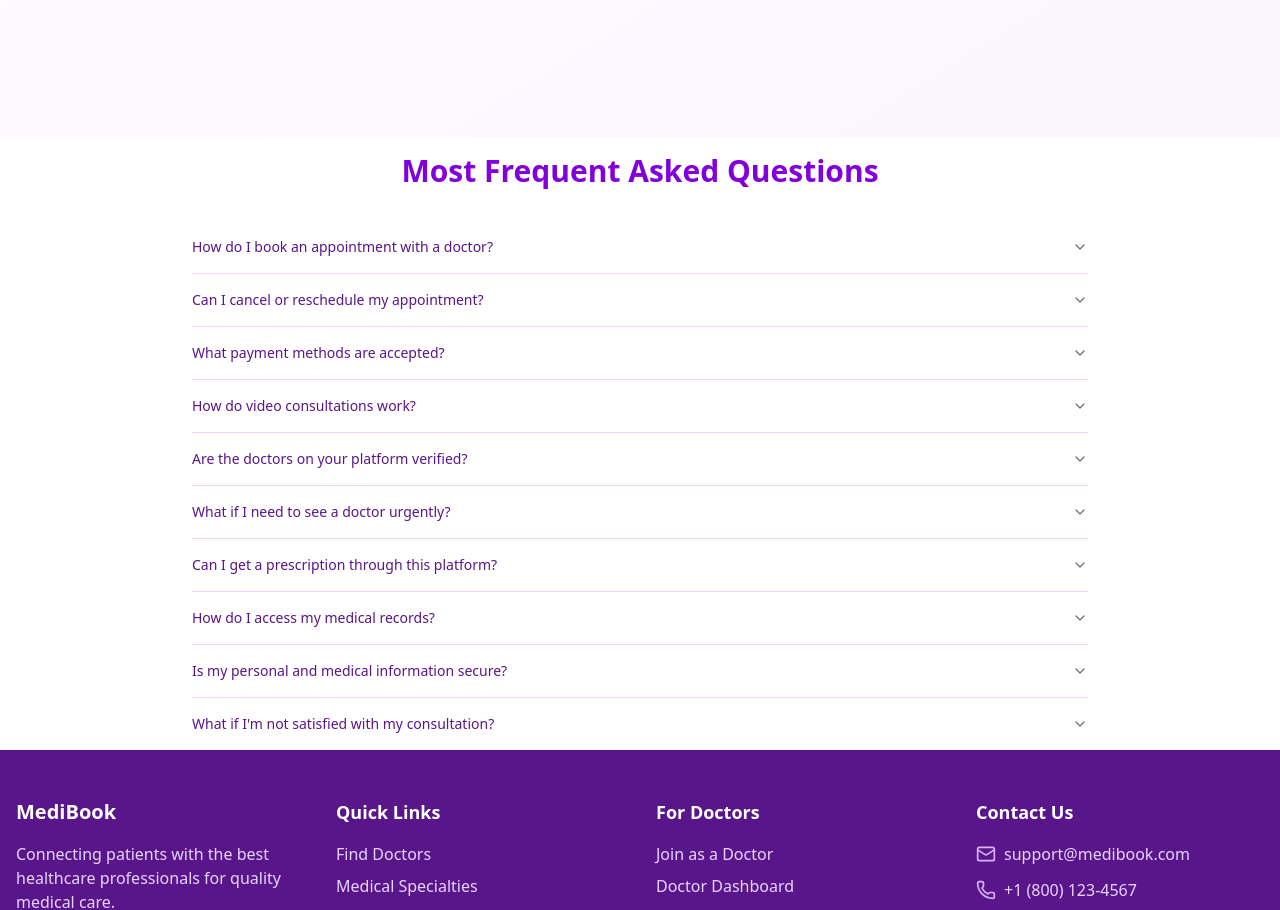
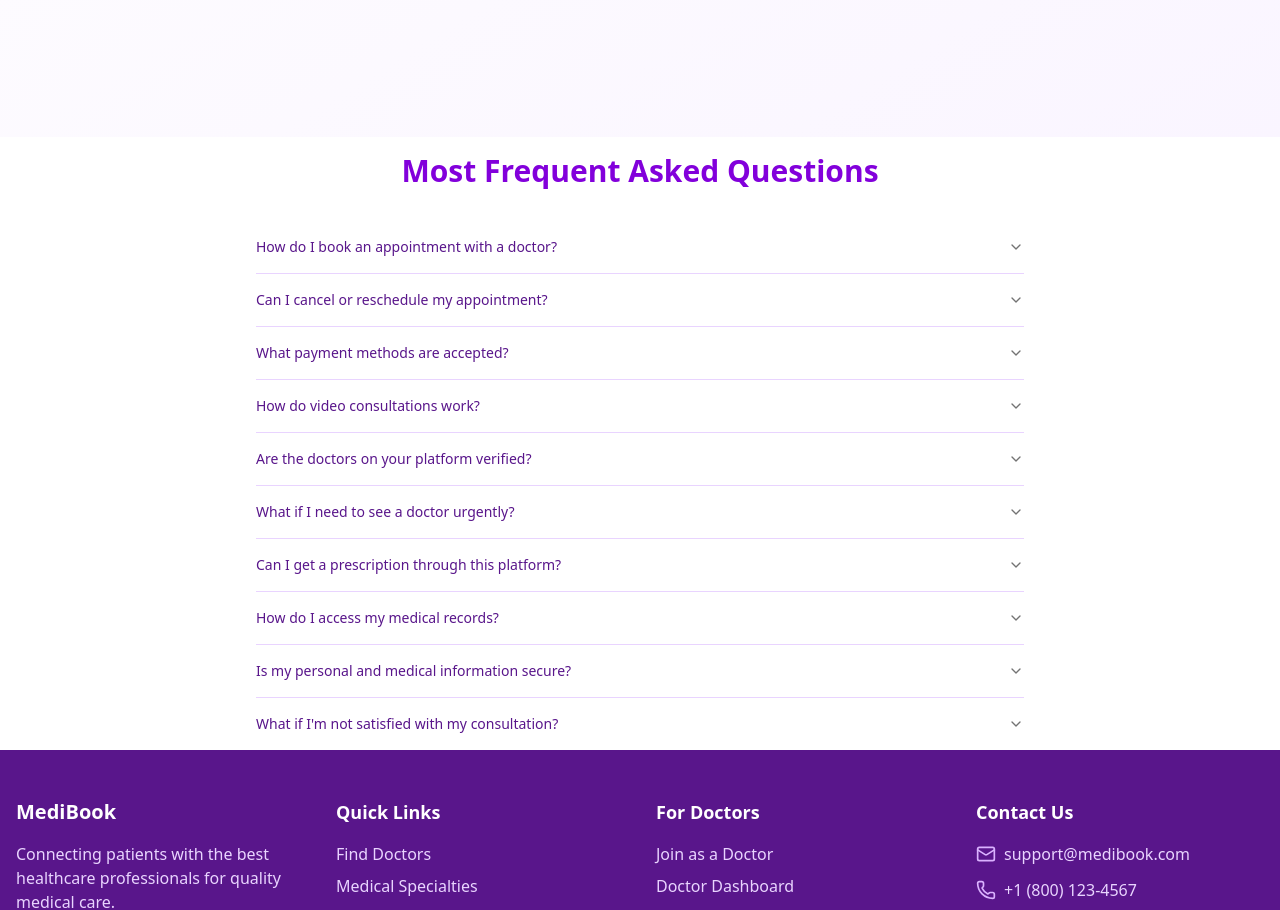
Before and after one commit to Ghalib18/doctor, a Next.js app: page / in a window 1280 px wide. Shown: the part 1640-2550 px from the top of the page. Built offline with nearby package versions, Linux system fonts and the light colour scheme; no server answers; the database is empty.

Commit message:
Update faq.jsx22

```diff
--- a/app/_components/faq.jsx
+++ b/app/_components/faq.jsx
@@ -57,11 +57,11 @@ export default function FAQ() {
   return (
 
     <Accordion type="single" collapsible className="w-full max-w-3xl w-full
-             sm:max-w-sm
-             md:max-w-2xl
-             lg:max-w-3xl
-             xl:max-w-4xl
-             mx-auto">
+             ml-4 mr-4       // default (small screens)
+             sm:ml-6 sm:mr-6 // ≥640px
+             md:ml-12 md:mr-12 // ≥768px
+             lg:ml-24 lg:mr-24 // ≥1024px
+             xl:ml-auto xl:mr-auto">
       <h1 className="text-3xl font-bold text-purple-700 p-4 mb-4 text-center">Most Frequent Asked Questions</h1>
 
       {faqs.map((faq, index) => (
```
